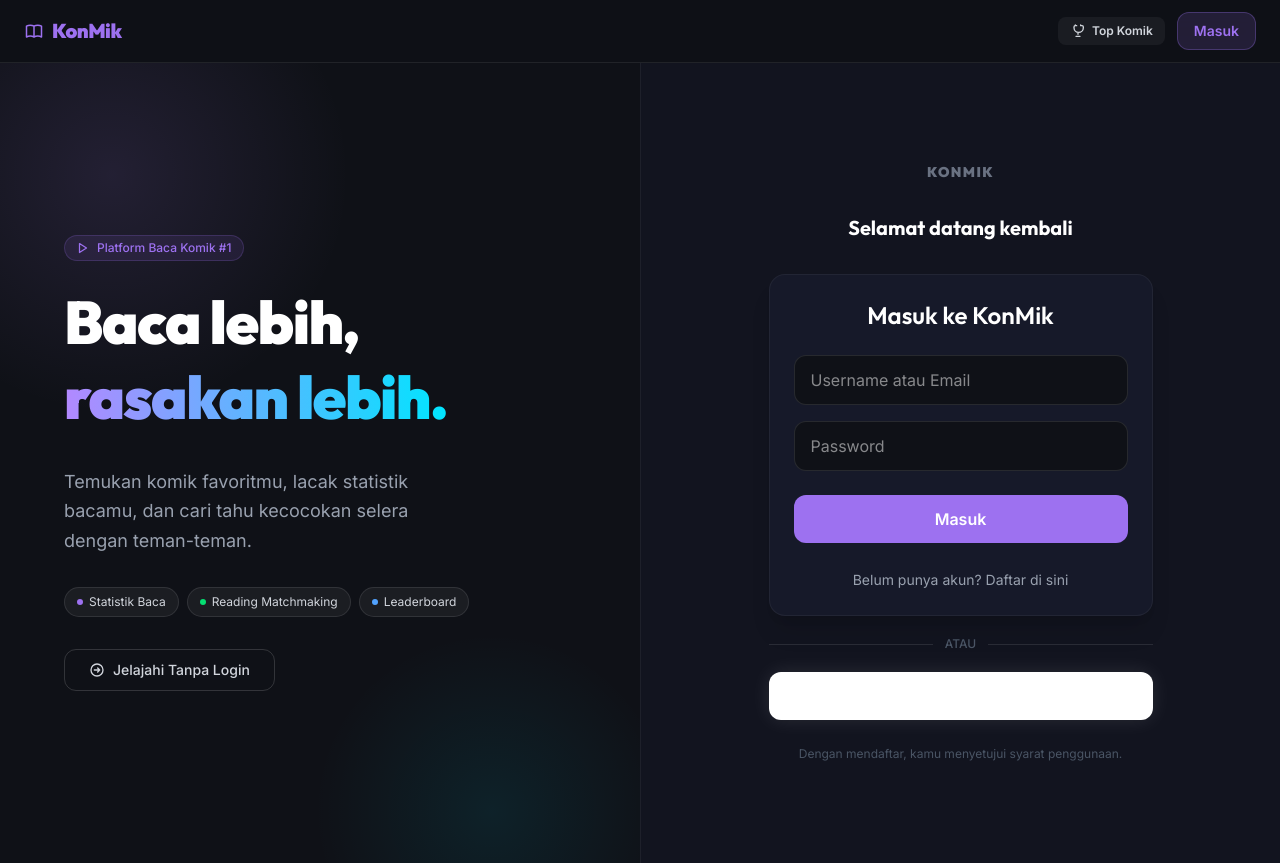
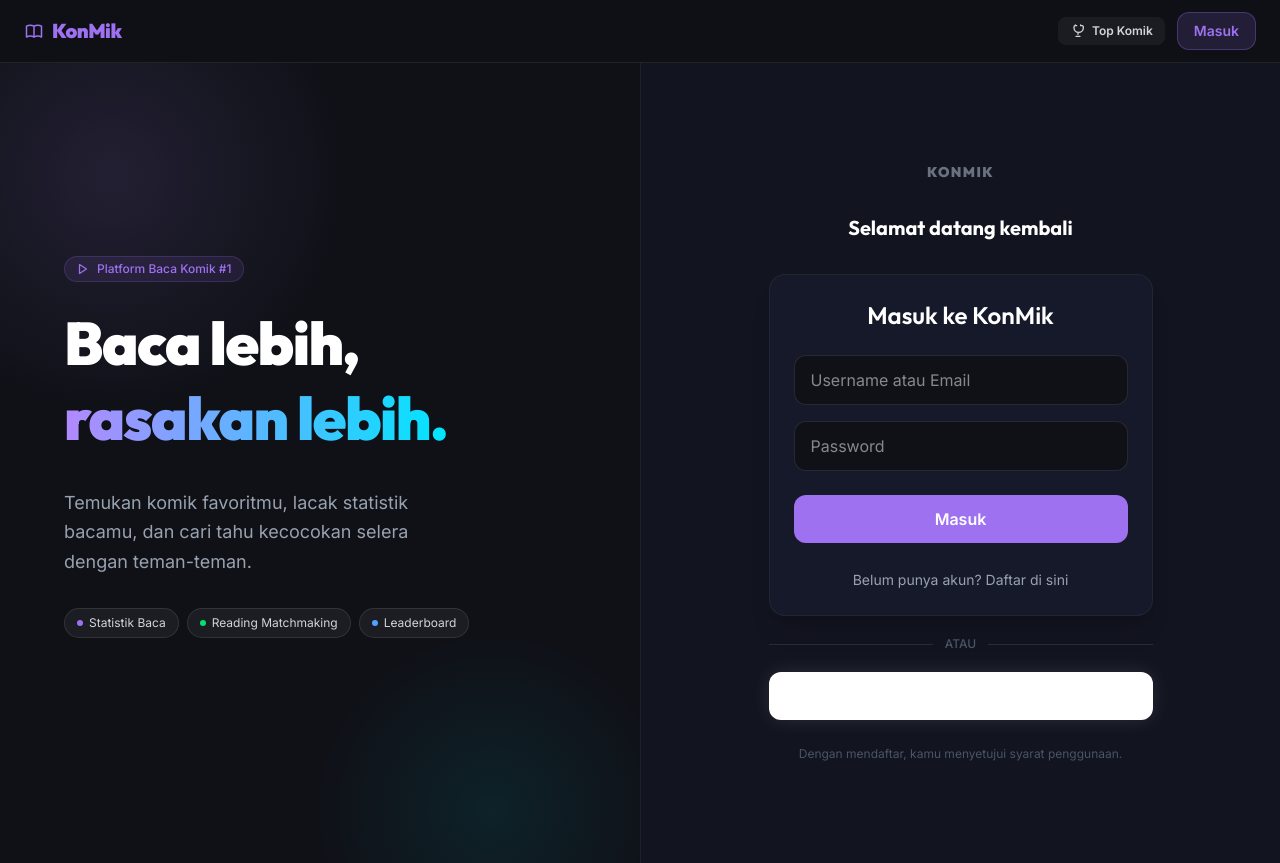
Before and after one commit to Faaizhamdhy/kokon-Matching-Reader, a Next.js app: page / in a window 1280 px wide. Built offline with nearby package versions, Linux system fonts and the light colour scheme; no server answers.

Commit message:
Remove 'Jelajahi Tanpa Login' button

```diff
--- a/src/app/page.tsx
+++ b/src/app/page.tsx
@@ -82,29 +82,6 @@
           </span>
         </div>
 
-        {/* CTA ghost button */}
-        <div className="relative z-10">
-          <Link
-            href="/dashboard"
-            className="inline-flex items-center gap-2 border border-white/15 hover:border-white/30 text-gray-300 hover:text-white px-6 py-2.5 rounded-xl text-sm font-medium transition-all"
-          >
-            <svg
-              xmlns="http://www.w3.org/2000/svg"
-              className="w-4 h-4"
-              fill="none"
-              viewBox="0 0 24 24"
-              stroke="currentColor"
-              strokeWidth={2}
-            >
-              <path
-                strokeLinecap="round"
-                strokeLinejoin="round"
-                d="M13 9l3 3m0 0l-3 3m3-3H8m13 0a9 9 0 11-18 0 9 9 0 0118 0z"
-              />
-            </svg>
-            Jelajahi Tanpa Login
-          </Link>
-        </div>
       </div>
 
       {/* ── RIGHT LOGIN PANEL ─────────────────────────────────────────── */}
```
